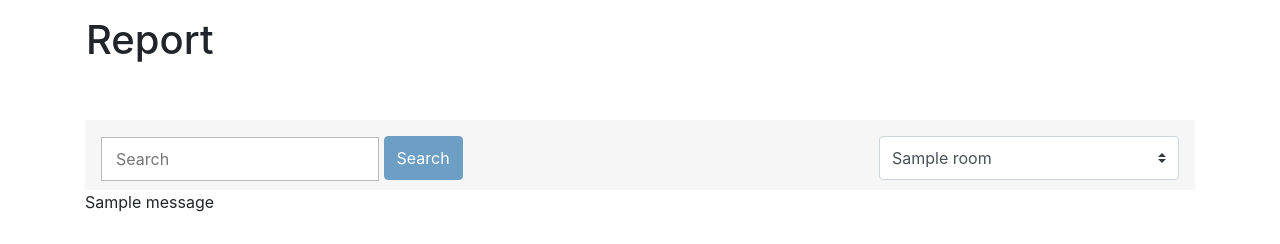
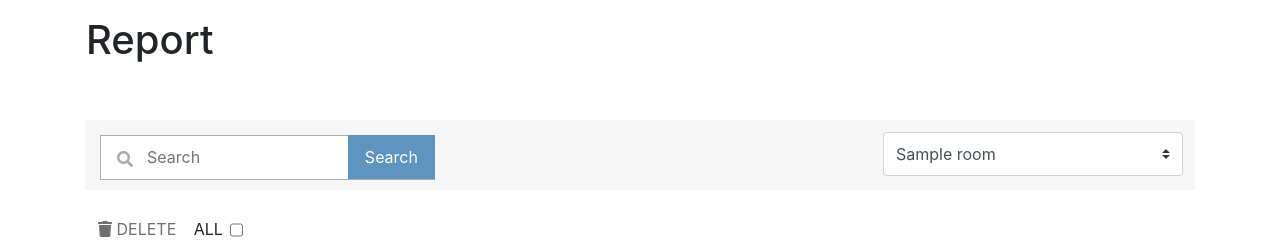
Before and after one commit to hb162/OnlineQuiz, a Django app: page /teacher/report/ in a window 1280 px wide. Shown: the part 106-350 px from the top of the page. Run offline with Django 3.2, Linux system fonts and the light colour scheme; a user stored in the database is signed in; tables that the repository leaves empty hold one stand-in row (values such as "Sample post"); one stand-in notice (Sample message) is shown; parts of the project's set-up code (start-up, migrations or seed data) failed here and were passed over; some libraries are stand-ins or nearby versions.

Commit message:
new 9-10-2020

```diff
--- a/online_quiz/quiz/static/css/quizz.css
+++ b/online_quiz/quiz/static/css/quizz.css
@@ -48,7 +48,7 @@
 }
 
 .search-quizz {
-    height: 65px;
+    height: 70px;
     width: 100%;
     background-color: #f0f0f0;
 }
@@ -65,12 +65,6 @@
     background-color: white;
     position: relative;
     border: 1px solid #8cb4d2;
-}
-
-@media screen and (max-width: 768px) {
-    .search-container{
-        width: 99%;
-    }
 }
 
 .all-checkbox {
@@ -584,12 +578,16 @@
 
 /*Report Tab*/
 @media screen and (max-width: 768px) {
+    .search-container{
+        width: 98%;
+    }
+
     .rp-search-bar {
         height: 135px !important;
     }
 
-    #rp-search-input {
-        width: 80%;
+    .rp-search-div {
+        width: 100% !important;
     }
 
     .rp-filter-div {
@@ -603,12 +601,12 @@
         width: 93% !important;
     }
 
-    #rp-btn-search {
-        margin-top: 0 !important;
-        min-width: 70px !important;
-        position: inherit !important;
-        right: auto !important;
-    }
+    /*#rp-btn-search {*/
+    /*    margin-top: 0 !important;*/
+    /*    min-width: 70px !important;*/
+    /*    position: inherit !important;*/
+    /*    right: auto !important;*/
+    /*}*/
 
 }
 
@@ -626,33 +624,48 @@
 
 .rp-search-container {
     padding: 11px;
-    position: relative;
+    /*position: relative;*/
 }
 
 .rp-search-div {
-    border: 1px solid transparent;
+    background-color: white;
+    border: 1px solid #ababab;
+    border-right: 0;
     position: relative;
+    height: 45px;
+    width: 31%;
+}
+
+.fa-rp-search{
+    position: absolute;
+    top: 15px;
+    left: 16px;
+    color: #ababab;
 }
 
 #rp-search-input {
-    height: 44px;
+    height: 43px;
+    width: 65%;
+    line-height: 45px;
     max-width: 100%;
     padding: 0 14px;
-    border: 1px solid #bbb;
+    border: 0;
     background: #fff;
     color: #333;
+    position: absolute;
+    top: 0;
+    left: 32px;
 }
 
 #rp-btn-search {
-    height: 44px !important;
-    margin-bottom: 5px !important;
-    margin-top: 0;
-    min-width: 70px;
-    position: inherit;
-    right: auto;
-    background-color: #6d9ec4 !important;
-    border-color: #6d9ec4 !important;
-
+    position: absolute;
+    top: -1px;
+    background-color: #5e94be;
+    right: 0;
+    border: 0;
+    color: white;
+    width: 26%;
+    height:103%;
 }
 
 #div-btn-search {
@@ -708,7 +721,7 @@
 
 #rp-search-input:focus {
     outline: none !important;
-    border: 2px solid #6d9ec4;
+    border: 0;
 }
 
 .lbl-checkall {
@@ -843,3 +856,6 @@
 }
 
 /* Report Detail */
+#span-column-score{
+    float: right;
+}
--- a/online_quiz/quiz/templates/quiz/add_quiz.html
+++ b/online_quiz/quiz/templates/quiz/add_quiz.html
@@ -1,6 +1,6 @@
 {% extends 'quiz/index.html' %}
 {% load static %}
-{% block title %}Quizzes{% endblock %}
+{% block title %}Add Quiz{% endblock %}
 {% block css %}
     <link rel="stylesheet" href="{% static 'css/quizz.css' %}">
 {% endblock %}
--- a/online_quiz/quiz/templates/quiz/quiz_detail.html
+++ b/online_quiz/quiz/templates/quiz/quiz_detail.html
@@ -214,7 +214,7 @@
                      });
                 })
 
-                $(document).on('click', '.qs-checkbox-correct-edit', function () {
+                $(document).on('click', '.qs_correct', function () {
                     if ($(this).prop("checked") === true) {
                         $(this).parent('div').children('input[type="text"]').addClass('correct-choice');
                     } else if ($(this).prop("checked") === false) {
--- a/online_quiz/quiz/templates/quiz/report.html
+++ b/online_quiz/quiz/templates/quiz/report.html
@@ -16,10 +16,9 @@
             <div class="rp-search-bar">
                 <div class="rp-search-container">
                     <div class="rp-search-div">
+                        <i class="fa fa-search fa-rp-search" aria-hidden="true"></i>
                         <input type="text" name="rp_search" maxlength="255" id="rp-search-input" placeholder="Search">
-                        <div id="div-btn-search">
-                            <button type="submit" class="btn btn-primary" id="rp-btn-search">Search</button>
-                        </div>
+                            <button type="submit" id="rp-btn-search">Search</button>
                     </div>
                     <div class="rp-filter-div">
                         <div class="select-container">
@@ -33,7 +32,7 @@
                 </div>
             </div>
             <div class="rp-search-noti">
-                {% for m in messages %}
+                {% for m in message %}
                     <span>{{ m }}</span>
                 {% endfor %}
             </div>
@@ -58,7 +57,7 @@
                     {% for i in result %}
                         <tr data-id="{{ i.id }}">
                             <td><input type="checkbox" class="checkbox-delete" name="check"></td>
-                            <td><a href="{% url 'report_detail' i.pk %}"><u>{{ i.quiz }}</u></a></td>
+                            <td><a href="{% url 'report_detail' i.pk %}"><u>{% firstof i.quiz1 i.quiz2 %}</u></a></td>
                             <td>{{ i.date| date:'d/m/Y H:i' }}</td>
                             <td>{{ i.room }}</td>
                         </tr>
--- a/online_quiz/quiz/views.py
+++ b/online_quiz/quiz/views.py
@@ -499,15 +499,14 @@
     else:
         room_select = request.POST['room_select']
         rp_search = request.POST['rp_search']
-        q = Quiz.objects.filter(title__contains=rp_search).first()
-        result_filter = ResultsTest.objects.filter(teacher_id=request.user.id, room__name=room_select,
-                                                   quiz__title=q)
+        q = QuizCopy1.objects.filter(title__contains=rp_search).first()
+        result_filter = ResultsTest.objects.filter(Q(quiz1__title=q) | Q(quiz2__title=q), teacher_id=request.user.id, room__name=room_select)
         if result_filter:
             context = {'rooms': rooms, 'result': result_filter}
             return render(request, 'quiz/report.html', context)
         else:
-            messages.add_message(request, messages.ERROR, 'Search Not Found!')
-            return render(request, 'quiz/report.html', {'rooms': rooms})
+            message = "Search Not Found!"
+            return render(request, 'quiz/report.html', {'rooms': rooms, 'message': message})
 
 
 def delete_report(request):
```
Also changed, not shown: online_quiz/quiz/templates/quiz/report_detail.html (+6 -3 lines).
